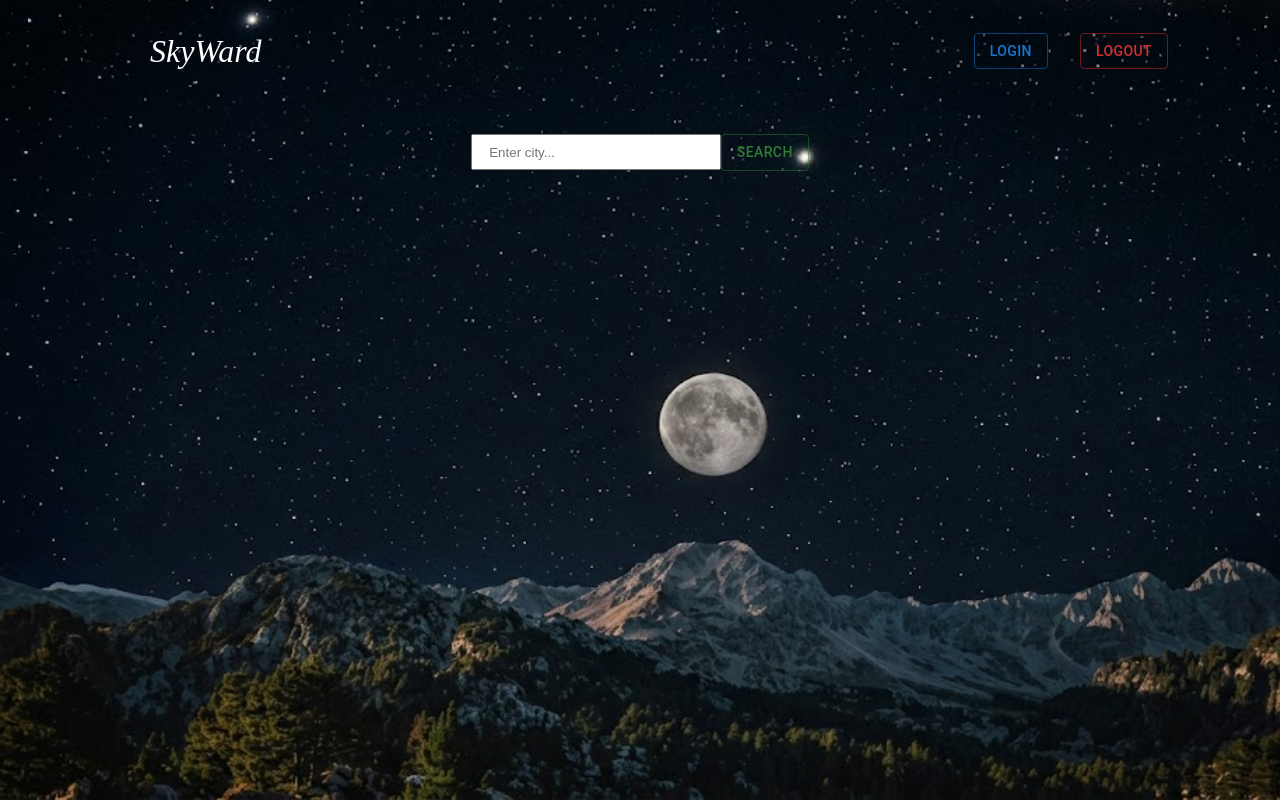
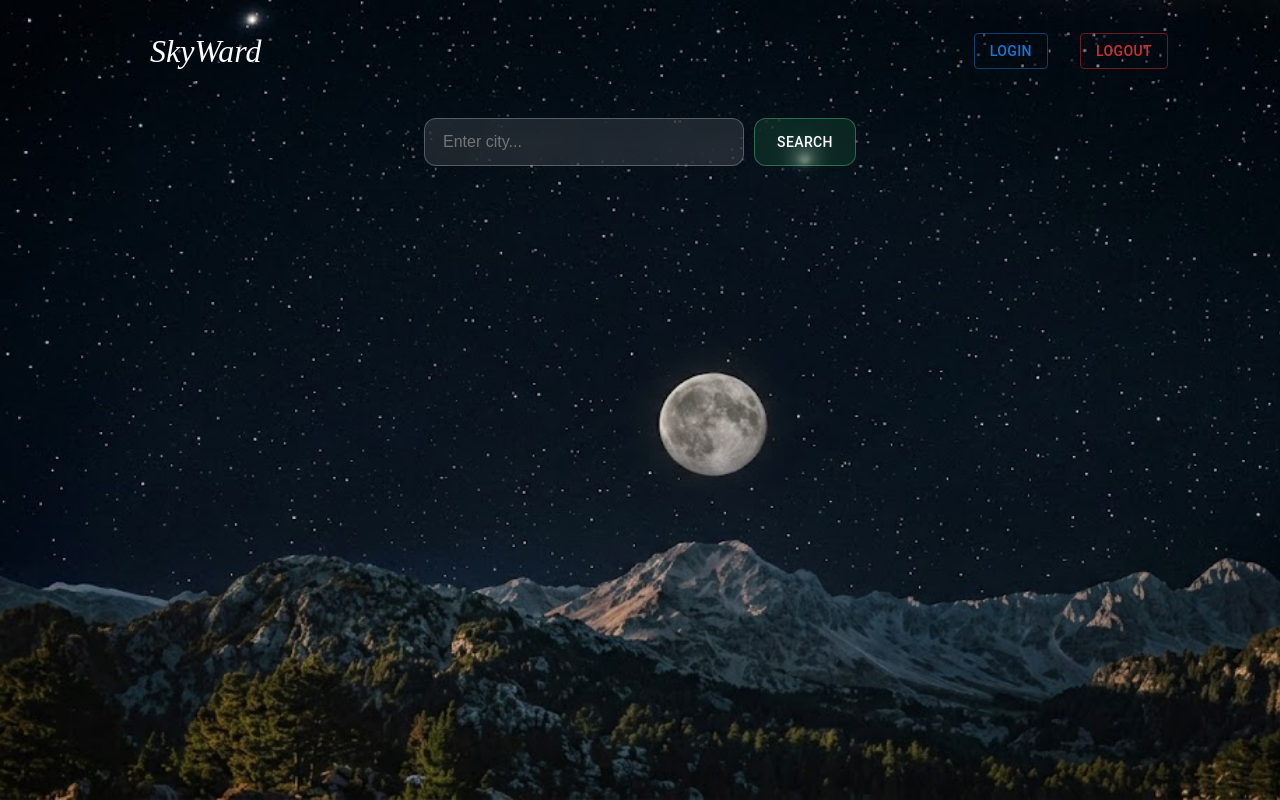
Before and after one commit to rohit-chauhan007/React-JS, a React (Vite) app in the folder WEATHER/: page / in a window 1280 px wide. Built offline with nearby package versions, Linux system fonts and the light colour scheme; some icons are missing; a web font is replaced by a local one.

Commit message:
searchbar styling

```diff
--- a/WEATHER/src/searchbar.css
+++ b/WEATHER/src/searchbar.css
@@ -1,13 +1,45 @@
 .searchbar{
     width: 100%;
     height: auto;
-    margin-top: 3rem;
+    margin-top: 2rem;
+    gap: 10px;
     display: flex;
     justify-content: center;
-    align-items:center;
+
 }
-.input{
-   min-width:20%;
-   height:30px;
-   padding:1rem;
+.searchbar input{
+    width: 320px;
+    padding: 14px 18px;
+    color: white;
+    background: rgba(255, 255, 255, 0.1);
+    border: 1px solid rgba(255,255,255,0.25);
+    border-radius: 12px;
+    outline: none;
+    backdrop-filter: blur(10px);
+    font-size: 1rem;
+      transition:
+
+        border-color 0.3s ease,
+        box-shadow 0.3s ease,
+         background 0.3s ease;
 }
+.input input::placeholder{
+     color: rgba(255,255,255,0.65);
+}
+.searchbar button{
+    padding: 0 22px;
+    color: white;
+    background: rgba(50, 180, 100, 0.15);
+    border: 1px solid rgba(80, 220, 130, 0.4);
+    border-radius: 12px;
+    backdrop-filter: blur(10px);
+
+
+ }
+ .searchbar input:focus{
+    background: rgba(255, 255, 255, 0.12);
+    border-color: rgba(0, 180, 255, 0.8);
+    box-shadow:
+        0 0 8px rgba(0, 180, 255, 0.5) ,
+        0 0 25px rgba(0, 180, 255, 0.25);
+}
```
